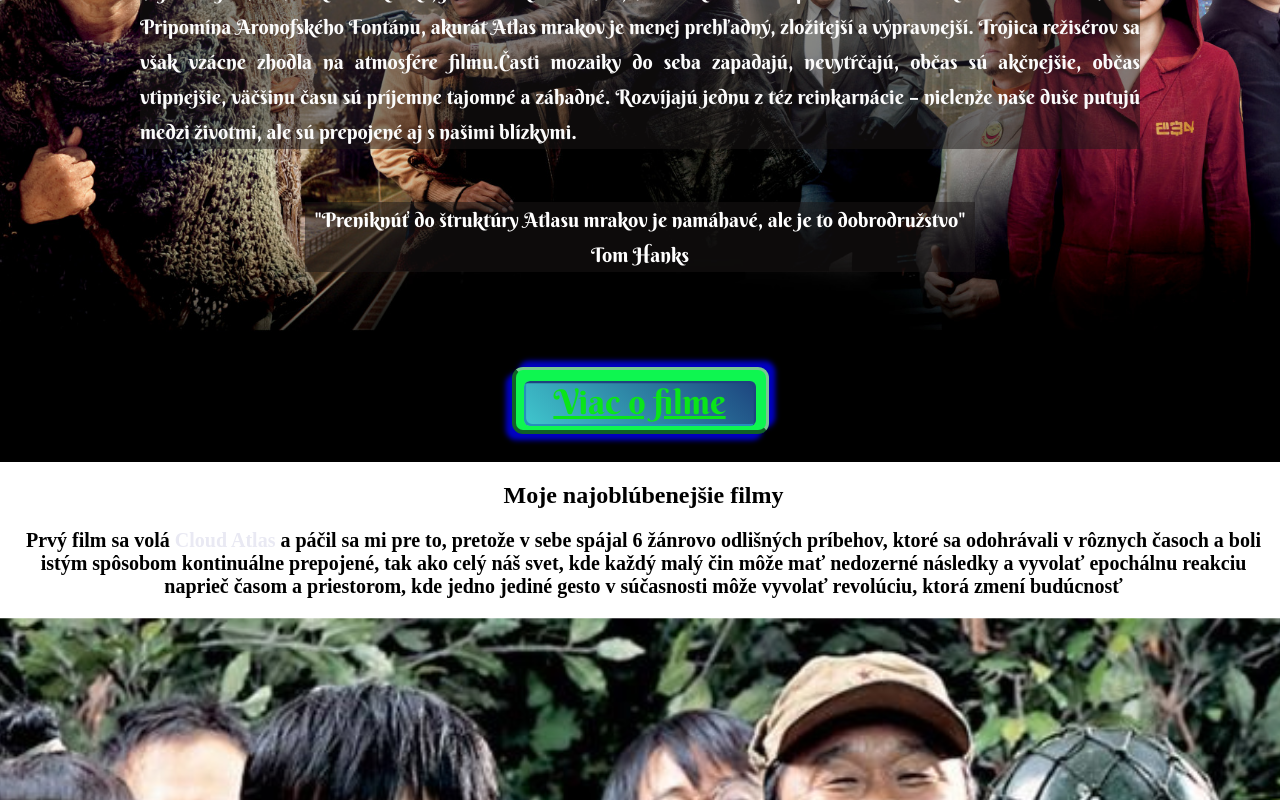
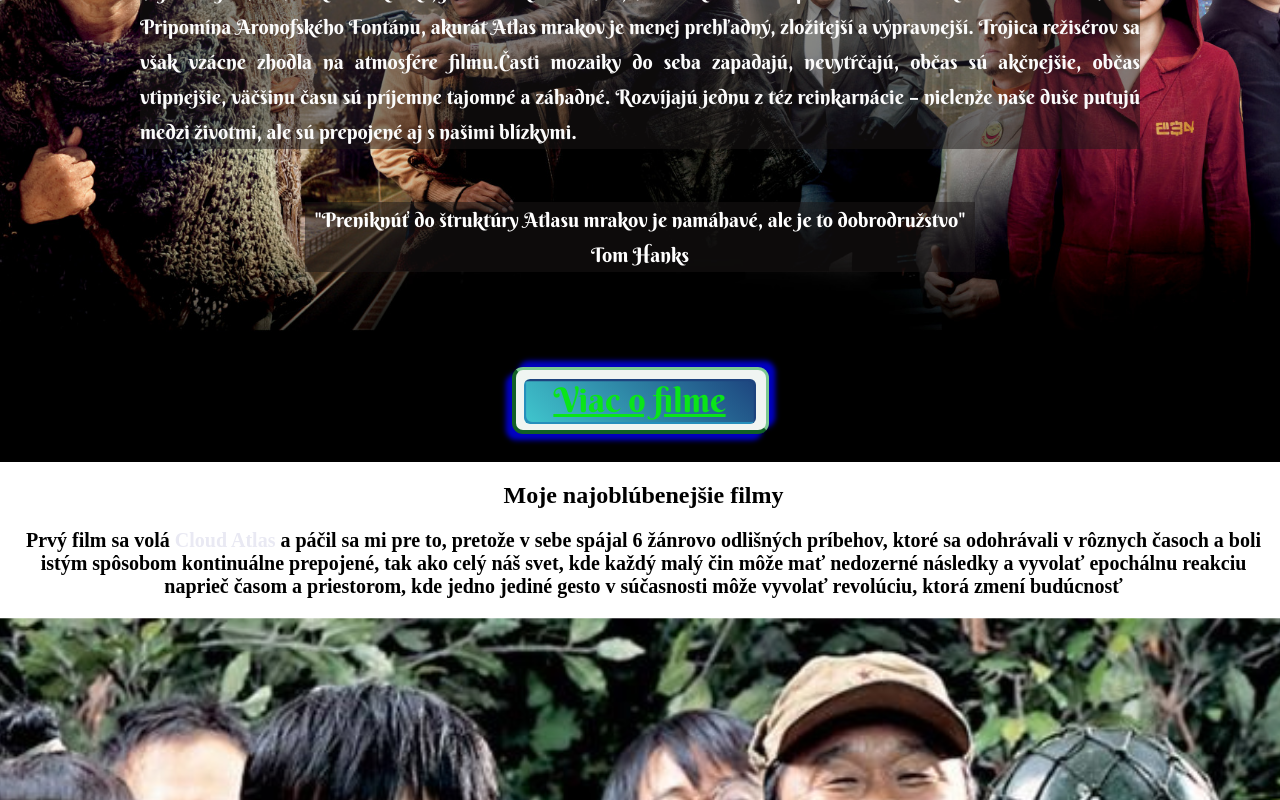
Before and after one commit to FinikDominik/7.3.1-Zadanie-Baner, a plain HTML site: page index.html in a window 1280 px wide. In both pictures the pointer is over the element 640 px from the left and 804 px from the top of the page. Shown: the part 404-1204 px from the top of the page. Drawn offline with Linux system fonts and the light colour scheme.

Commit message:
Update index.css

```diff
--- a/index.css
+++ b/index.css
@@ -161,7 +161,7 @@ body{
         height: 45px;
         position: relative;
         left: 8px;
-        top: 8px;
+        top: 6px;
         border-radius: 6px;
         background-color: #2997b0;
         background-image: linear-gradient(45deg, rgb(29, 68, 126), rgb(64, 199, 206));
@@ -171,7 +171,7 @@ body{
         background-image: linear-gradient(45deg, rgb(64, 199, 206), rgb(29, 68, 126));
     }
     .button-hlavny:hover, .button-hlavny:focus {
-        background-color:rgb(14, 246, 80);
+        background-color:rgb(240 245 242);
         box-shadow: 6.3px -6.3px 5px rgb(0 0 194), -6.3px 6.3px 5px rgb(0 0 194);
     }
     #Ban1Link{
```
